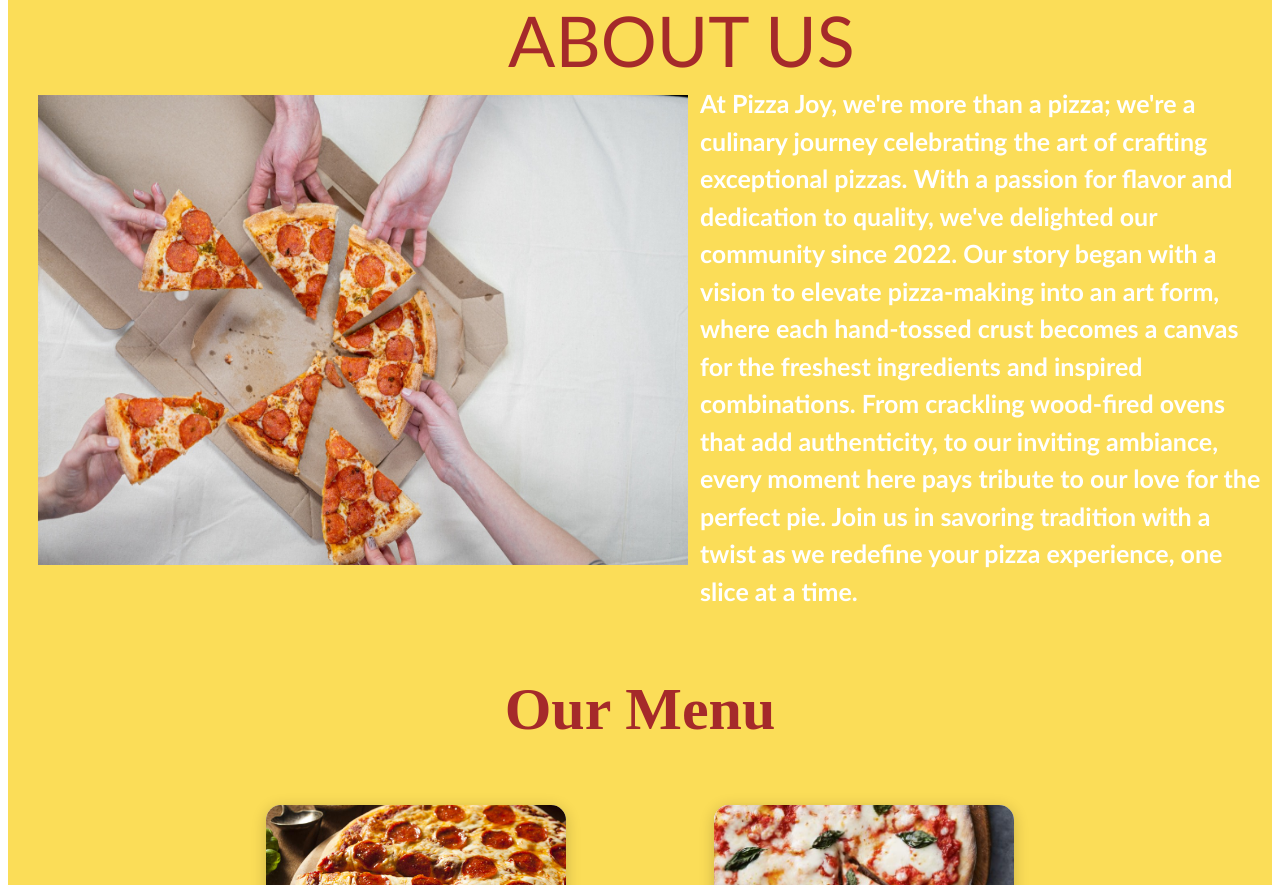
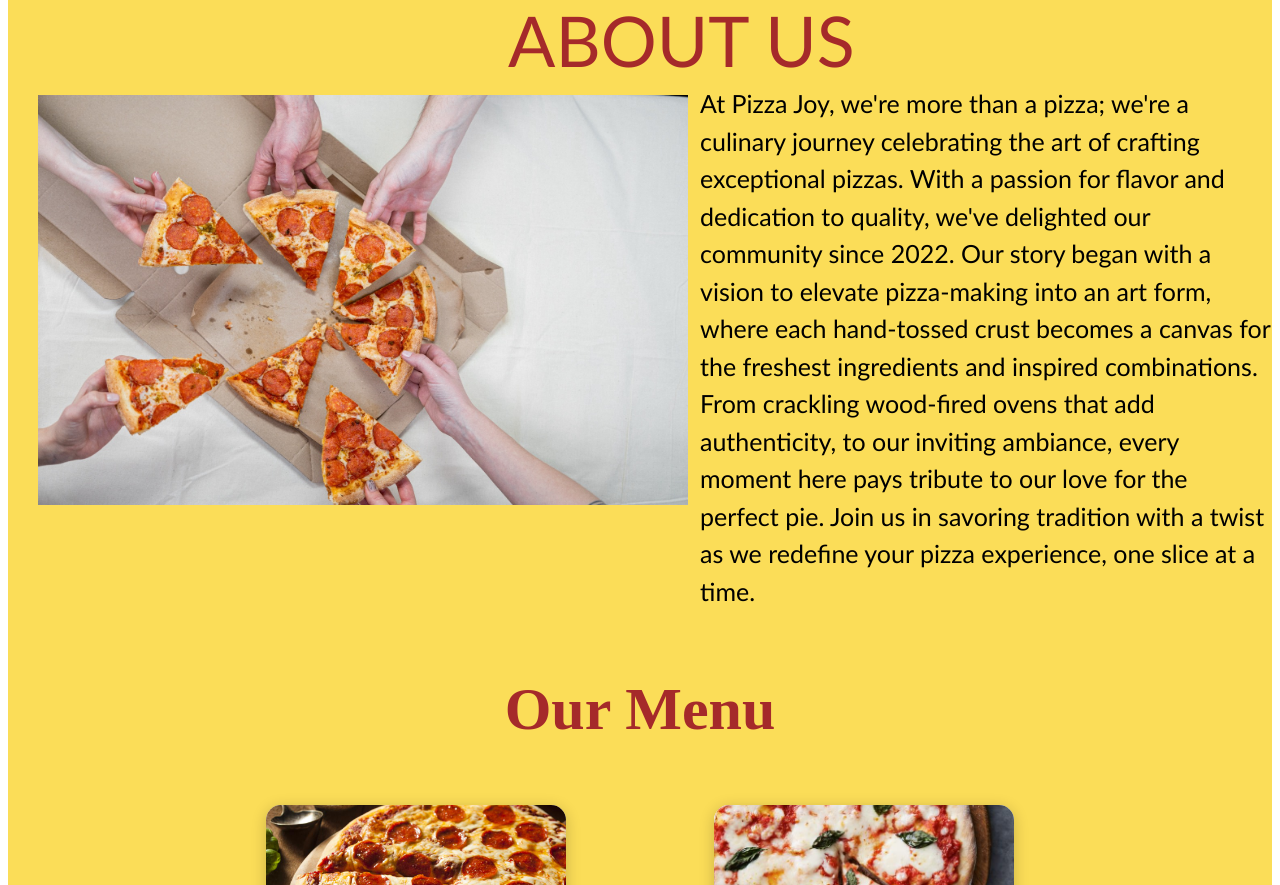
Before and after one commit to MhamadSaid/Restaurant-menu, a React (Create React App) app: page / in a window 1280 px wide. Shown: the part 816-1701 px from the top of the page. Built offline with nearby package versions, Linux system fonts and the light colour scheme.

Commit message:
edit color paragraph

```diff
--- a/src/styles/About.css
+++ b/src/styles/About.css
@@ -8,7 +8,6 @@
   width: 100%;
   display: flex;
   flex-direction: row;
-  color: #ffffff;
   justify-content: center;
 }
 
@@ -39,10 +38,10 @@
 .about-section p {
   font-size: 25px;
   line-height: 1.5;
-  font-weight: 600;
+  font-weight: 400;
 }
 
 .about-section img {
   width: 650px;
-  height: 470px;
+  height: 410px;
 }
```
